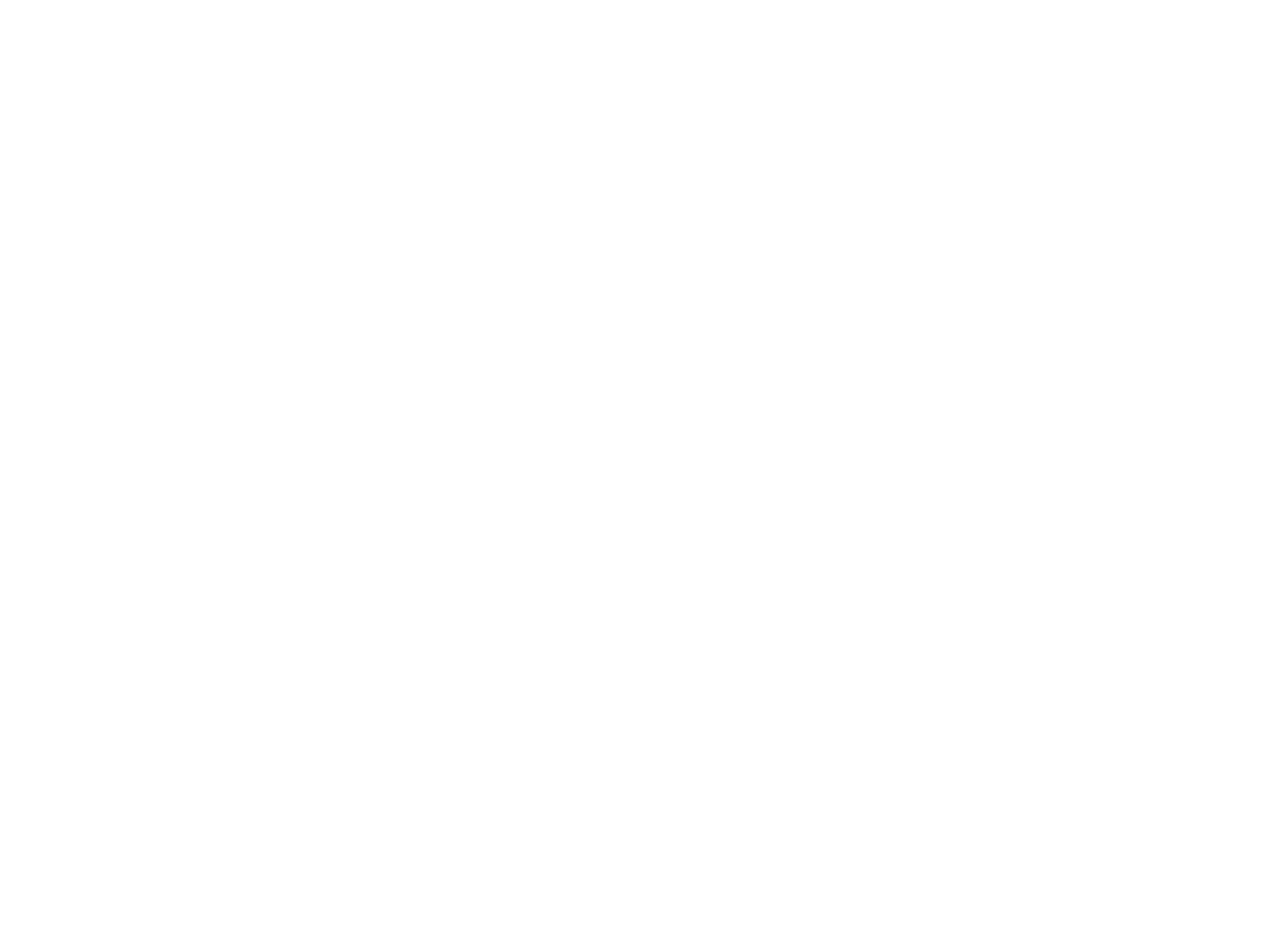
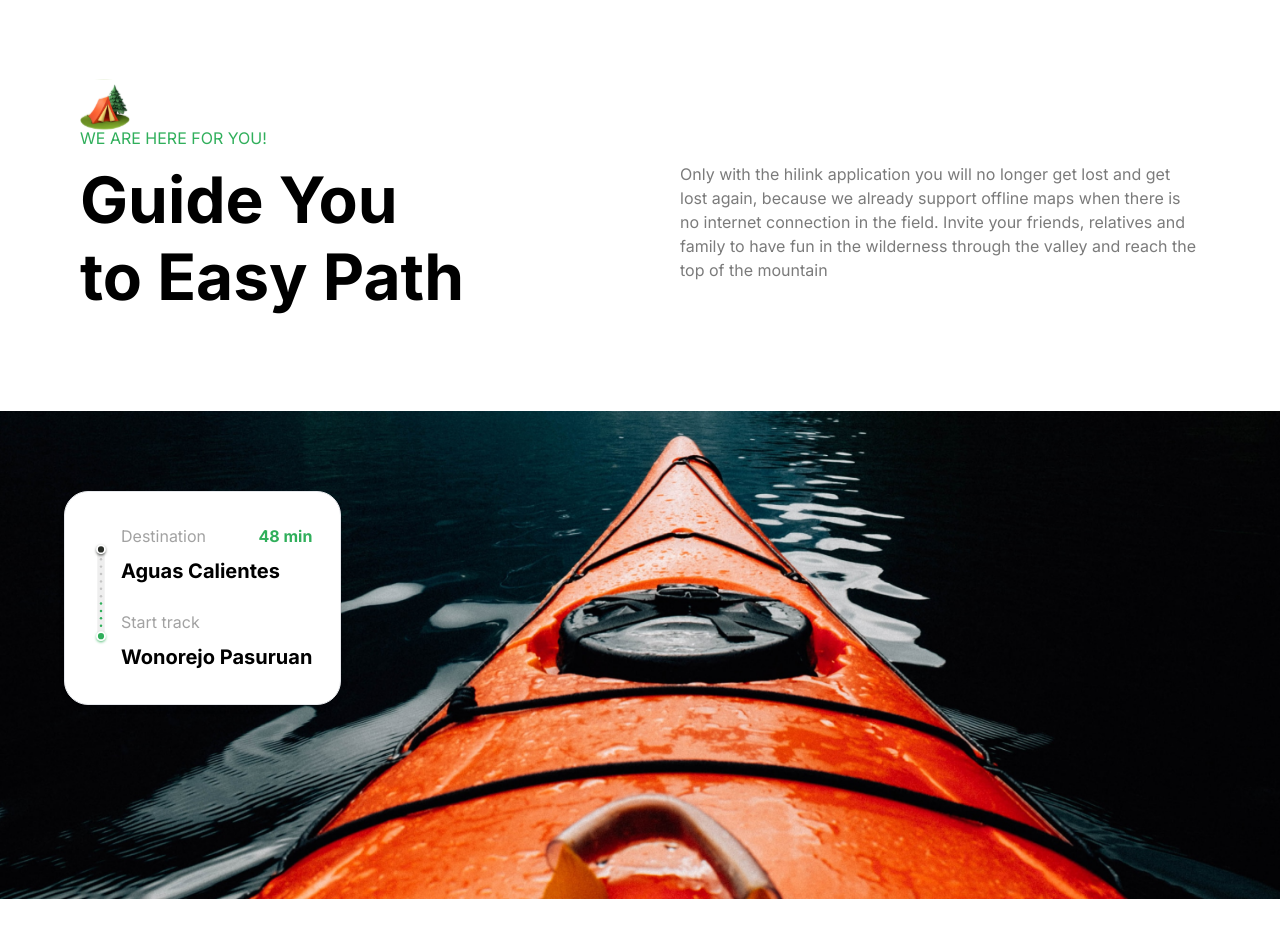
Before and after one commit to kira07Sj/Travel-app, a Next.js app: page / in a window 1280 px wide. Shown: the part 1720-2657 px from the top of the page. Before the commit the page ends 1799 px from the top, so only its background shows below. Built offline with nearby package versions, Linux system fonts and the light colour scheme.

Commit message:
guide section completed

```diff
--- a/app/page.tsx
+++ b/app/page.tsx
@@ -2,9 +2,8 @@
 import Camp from "@/components/Camp";
 import Guide from "@/components/Guide";
 import Features from "@/components/Features";
-import Getapp from "@/components/Getapp";
+import Getapp from "@/components/GetApp";
 
-import Image from "next/image";
 
 export default function Home() {
   return (
--- a/components/Guide.tsx
+++ b/components/Guide.tsx
@@ -1,10 +1,76 @@
-import React from 'react'
+'use client'
+import Image from "next/image"
+import Aos from "aos"
+import 'aos/dist/aos.css'
+import { useEffect } from "react"
+
 
 const Guide = () => {
+
+  useEffect(()=>{
+    Aos.init({duration: 2000})
+},[])
+
   return (
-    <div>
+    <section className="flexCenter flex-col pb-10">
+      <div className=" padding-container
+      max-container w-full pb-24">
+        <Image src="/camp.svg" data-aos="fade-in" data-aos-delay="500"
+        width={50} height={50} alt="camp"/>
+        <p className=" uppercase regula-18 -mt-1 mb-3
+         text-green-50" data-aos="fade-right" data-aos-delay="200">
+          we are here for you!</p>
+          <div className="flex flex-wrap justify-between gap-5
+          lg:gap-10">
+            <h2 className="bold-40 lg:bold-64 xl:max-w-[390px]"
+            data-aos="fade-right" >
+              Guide You to Easy Path</h2>
+              <p className="regular-16 text-gray-30 xl:max-w-[520px]
+              " data-aos="fade-left" data-aos-delay="300">
+                Only with the hilink application you will
+                no longer get lost and get lost again, because
+                we already support offline maps when there is no internet
+                connection in the field. Invite your friends, relatives
+                and family to have fun in the wilderness through the
+                valley and reach the top of the mountain
+              </p>
+          </div>
+      </div>
 
-    </div>
+      <div className=" flexCenter max-container relative
+      w-full">
+        <Image src="/boat.png" width={1440} height={580}
+         alt="boat" className="w-full object-cover
+          object-center 2xl:rounded-5xl" data-aos="fade-in"/>
+
+          <div className=" absolute max-sm:-top-5 flex flex-row bg-white py-8
+           pl-7 pr-7 gap-3 rounded-3xl border shadow-md md:left-[5%]
+           lg: top-20">
+            <Image src="/meter.svg" width={16} height={158}
+             alt="meter" className="-mt-2" />
+            <div className="flex flex-col gap-6">
+            <div className="flexBetween flex-col">
+              <div className="flex w-full flex-col">
+                <div className="flexBetween w-full">
+                  <p className="regular-16 text-gray-20">Destination</p>
+                  <p className="bold-16 text-green-50">48 min</p>
+                </div>
+                <p className="bold-20 mt-2">Aguas Calientes</p>
+              </div>
+            </div>
+
+            <div className="flexBetween flex-col">
+
+                <div className="flex w-full flex-col">
+                  <p className="regular-16 text-gray-20">Start track</p>
+                  <h4 className="bold-20 mt-2 whitespace-nowrap">Wonorejo Pasuruan</h4>
+              </div>
+            </div>
+
+           </div>
+            </div>
+      </div>
+    </section>
   )
 }
 
```
